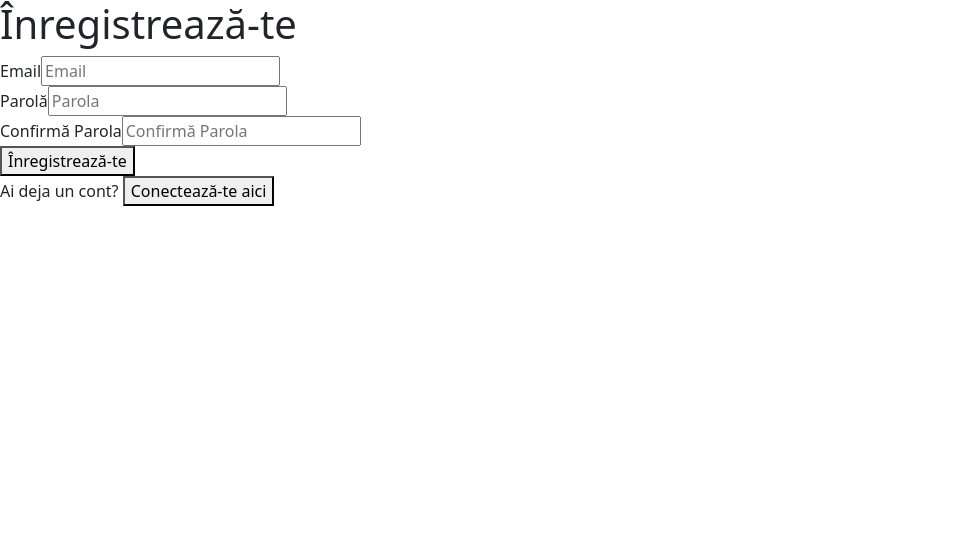
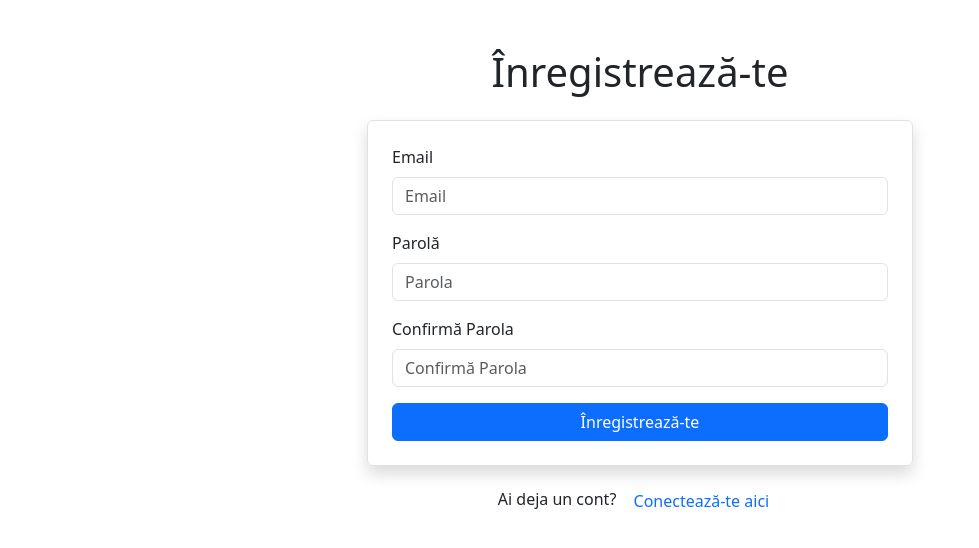
Before and after one commit to RoscaSilviu/ReactProj, a React (Create React App) app: page /signup in a window 1280 px wide. Shown: the top 548 px of the page, without its empty margins (0-979 px from the left). Built offline with nearby package versions, Linux system fonts and the light colour scheme.

Commit message:
Bootstrap design for signup

```diff
--- a/src/components/Auth/Signup.js
+++ b/src/components/Auth/Signup.js
@@ -43,49 +43,63 @@ const Signup = () => {
   };
 
   return (
-    <div>
-      <h1>Înregistrează-te</h1>
-      {errorMessage && <p style={{ color: 'red' }}>{errorMessage}</p>}
-      <form onSubmit={handleSubmit}>
-        <div>
-          <label>Email</label>
+    <div className="container mt-5">
+    <div className="row justify-content-center">
+      <div className="col-md-6">
+        <h1 className="text-center mb-4">Înregistrează-te</h1>
+        {errorMessage && <p className="text-danger text-center">{errorMessage}</p>}
+        <form onSubmit={handleSubmit} className="border p-4 rounded shadow">
+          <div className="mb-3">
+            <label htmlFor="email" className="form-label">Email</label>
             <input
               type="email"
+              id="email"
               placeholder="Email"
               value={email}
               onChange={(e) => setEmail(e.target.value)}
               required
+              className="form-control"
             />
           </div>
-        <div>
-          <label>Parolă</label>
+          <div className="mb-3">
+            <label htmlFor="password" className="form-label">Parolă</label>
             <input
               type="password"
+              id="password"
               placeholder="Parola"
               value={password}
               onChange={(e) => setPassword(e.target.value)}
               required
+              className="form-control"
             />
           </div>
-        <div>
-          <label>Confirmă Parola</label>
+          <div className="mb-3">
+            <label htmlFor="confirmPassword" className="form-label">Confirmă Parola</label>
             <input
               type="password"
+              id="confirmPassword"
               placeholder="Confirmă Parola"
               value={confirmPassword}
               onChange={(e) => setConfirmPassword(e.target.value)}
               required
+              className="form-control"
             />
           </div>
-        <button type="submit">Înregistrează-te</button>
+          <button type="submit" className="btn btn-primary w-100">Înregistrează-te</button>
         </form>
-
-      {/* Buton pentru navigare către pagina de Login */}
-      <p>
+        <p className="text-center mt-3">
           Ai deja un cont?{' '}
-        <button onClick={() => navigate('/login')}>Conectează-te aici</button>
+          <button
+            onClick={() => navigate('/login')}
+            className="btn btn-link text-decoration-none"
+          >
+            Conectează-te aici
+          </button>
         </p>
       </div>
+    </div>
+  </div>
+
   );
 };
 
```
Lines whose indentation alone changed are shown as unchanged.
